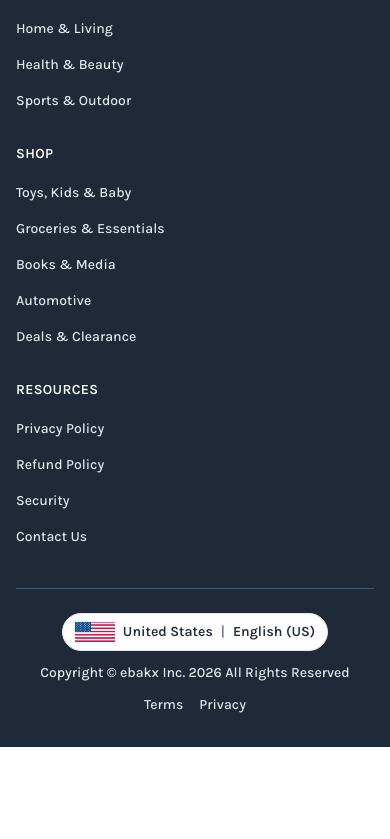
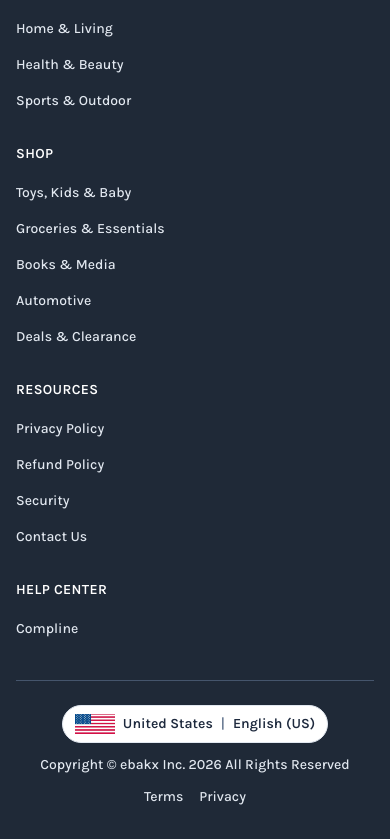
Before and after one commit to sharif57/e-commer, a Next.js app: page / in a window 390 px wide. Shown: the part 2586-3425 px from the top of the page. Before the commit the page ends 3333 px from the top, so only its background shows below. Built offline with nearby package versions, Linux system fonts and the light colour scheme; no server answers.

Commit message:
feat: implement product detail page with wishlist, shopping bag, and checkout functionality

```diff
--- a/src/app/(home)/best_deal/[id]/page.tsx
+++ b/src/app/(home)/best_deal/[id]/page.tsx
@@ -633,6 +633,24 @@
 
                                 {/* Customization */}
                                 <div className="space-y-4">
+                                    {/* Color Selection */}
+                                    <div>
+                                        <label className="block text-sm font-semibold text-black mb-3">Color</label>
+                                        <div className="flex gap-3 flex-wrap">
+                                            {product?.color?.map((color: string) => (
+                                                <button
+                                                    key={color}
+                                                    onClick={() => setSelectedColor(color)}
+                                                    className={`px-6 py-2.5 rounded-lg border-2 font-medium text-sm capitalize transition-all ${selectedColor === color
+                                                        ? "border-[#29845A] bg-[#29845A] text-white"
+                                                        : "border-gray-300 text-gray-700 hover:border-gray-400"
+                                                        }`}
+                                                >
+                                                    {color}
+                                                </button>
+                                            ))}
+                                        </div>
+                                    </div>
                                     {/* Size Selection */}
                                     <div>
                                         <label className="block text-sm font-semibold text-black mb-3">Size</label>
@@ -652,24 +670,7 @@
                                         </div>
                                     </div>
 
-                                    {/* Color Selection */}
-                                    <div>
-                                        <label className="block text-sm font-semibold text-black mb-3">Color</label>
-                                        <div className="flex gap-3 flex-wrap">
-                                            {product?.color?.map((color: string) => (
-                                                <button
-                                                    key={color}
-                                                    onClick={() => setSelectedColor(color)}
-                                                    className={`px-6 py-2.5 rounded-lg border-2 font-medium text-sm capitalize transition-all ${selectedColor === color
-                                                        ? "border-[#29845A] bg-[#29845A] text-white"
-                                                        : "border-gray-300 text-gray-700 hover:border-gray-400"
-                                                        }`}
-                                                >
-                                                    {color}
-                                                </button>
-                                            ))}
-                                        </div>
-                                    </div>
+
                                 </div>
 
                                 {/* Specifications */}
--- a/src/app/(home)/best_deal/page.tsx
+++ b/src/app/(home)/best_deal/page.tsx
@@ -101,12 +101,12 @@
       </div>
 
       {/* Product Grid */}
-      <div className="grid grid-cols-1 sm:grid-cols-2 lg:grid-cols-4 gap-8">
+      <div className="grid grid-cols-1 sm:grid-cols-2 lg:grid-cols-5 gap-8">
         {isLoading && page === 1
-          ? Array.from({ length: 8 }).map((_, i) => (
+          ? Array.from({ length: 10 }).map((_, i) => (
             <ProductCardSkeleton key={i} />
           ))
-          : products.map((product) => (
+          : products?.slice(0, 10).map((product) => (
             <Link href={`/best_deal/${product._id}`} key={product._id}>
               <ProductCard
                 product={product}
--- a/src/components/home/ProductGrid.tsx
+++ b/src/components/home/ProductGrid.tsx
@@ -85,18 +85,18 @@
     <div className="container mx-auto px-4 sm:px-6 lg:px-8 py-12">
       <div className="flex items-center justify-between mb-8">
         <h1 className="text-2xl sm:text-3xl lg:text-4xl font-bold text-black">Best selling products</h1>
-        <Link href="/best_deal"  className="text-[#1877F2] hover:underline hover:text-primary/80 font-medium text-lg flex items-center gap-1 transition-colors"
+        <Link href="/best_deal" className="text-[#1877F2] hover:underline hover:text-primary/80 font-medium text-lg flex items-center gap-1 transition-colors"
         >
           See all
           <ChevronRight className="w-4 h-4" />
         </Link>
       </div>
-      <div className="grid grid-cols-1 sm:grid-cols-2 lg:grid-cols-4 gap-8">
+      <div className="grid grid-cols-1 sm:grid-cols-2 lg:grid-cols-5 gap-8">
         {isLoading
-          ? Array.from({ length: 8 }).map((_, i) => (
+          ? Array.from({ length: 10 }).map((_, i) => (
             <ProductCardSkeleton key={i} />
           ))
-          : products?.slice(0, 8).map((product: any) => (
+          : products?.slice(0, 10).map((product: any) => (
             <ProductCard
               key={product?._id}
               product={product}
--- a/src/components/shareUi/footer.tsx
+++ b/src/components/shareUi/footer.tsx
@@ -16,8 +16,8 @@
 
   return (
     <footer className="border-t bg-[#1F2937] text-white">
-      <div className="max-w-7xl mx-auto px-4 sm:px-6 lg:px-8 pt-12 pb-8 sm:pt-14 sm:pb-10">
-        <div className="grid grid-cols-1 sm:grid-cols-2 lg:grid-cols-4 gap-8 lg:gap-12">
+      <div className="container mx-auto px-4 sm:px-6 lg:px-8 pt-12 pb-8 sm:pt-14 sm:pb-10">
+        <div className="grid grid-cols-1 sm:grid-cols-2 lg:grid-cols-5 gap-8 lg:gap-12">
           <div className="flex flex-col">
             <div className="mb-4">
               <FooterLogo />
@@ -110,6 +110,12 @@
               <li><Link href="#" className="text-sm font-medium text-slate-200 hover:text-white transition-colors">Contact Us</Link></li>
             </ul>
           </div>
+          <div className="flex flex-col">
+            <h3 className="text-sm font-semibold text-white mb-4 uppercase tracking-wide">Help Center</h3>
+            <ul className="space-y-3">
+              <li><Link href="#" className="text-sm font-medium text-slate-200 hover:text-white transition-colors">Compline</Link></li>
+            </ul>
+          </div>
         </div>
 
         <div className="mt-10 border-t border-slate-600 pt-6 flex flex-col sm:flex-row items-center justify-between gap-3">
--- a/src/components/shareUi/navbar.tsx
+++ b/src/components/shareUi/navbar.tsx
@@ -179,7 +179,7 @@
                   </div>
                   <Select value={selectedCategory} onValueChange={(val) => setSelectedCategory(val)} >
                     <SelectTrigger className="w-[140px] rounded-l-none border-r-0  bg-gray-100">
-                      <SelectValue placeholder="Category" />
+                      <SelectValue placeholder="All Category" />
                     </SelectTrigger>
                     <SelectContent>
                       {
```
